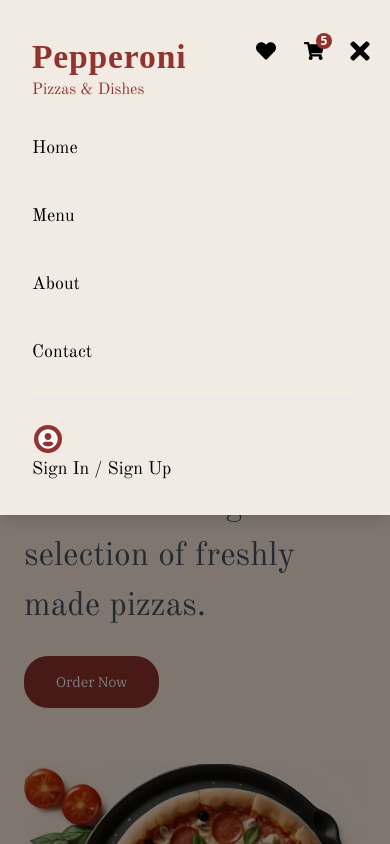
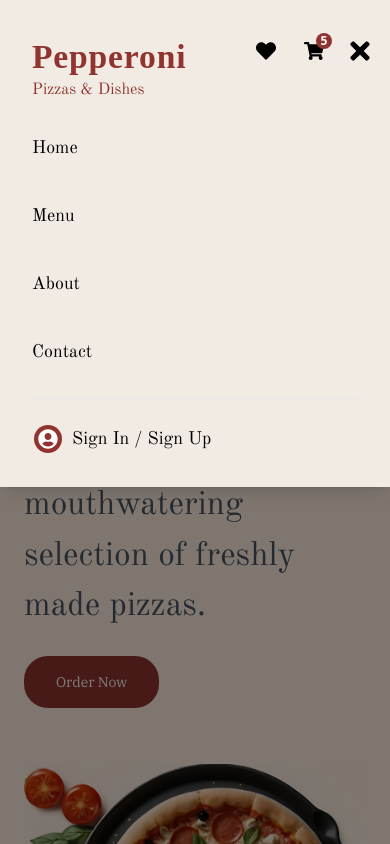
Before and after one commit to MarcoCAVS18/pizzahost, a React (Create React App) app: page / in a window 390 px wide. Both pictures are taken after a click on the button 360 px from the left and 51 px from the top of the page. Shown: the top 844 px of the page. Built offline with nearby package versions, Linux system fonts and the light colour scheme.

Commit message:
flex box mobile navbar

```diff
--- a/src/components/common/NavBar.jsx
+++ b/src/components/common/NavBar.jsx
@@ -120,9 +120,9 @@ const NavBar = () => {
               </a>
               <hr />
               <div className="flex items-center space-x-2">
-                <a href="/profile" className="hover:text-gray-600">
+                <a href="/profile" className="flex items-center hover:text-gray-600">
                   <ToggleUser />
-                  <span className="text-lg">Sign In / Sign Up</span>
+                  <span className="text-lg ml-2">Sign In / Sign Up</span>
                 </a>
               </div>
             </div>
```
